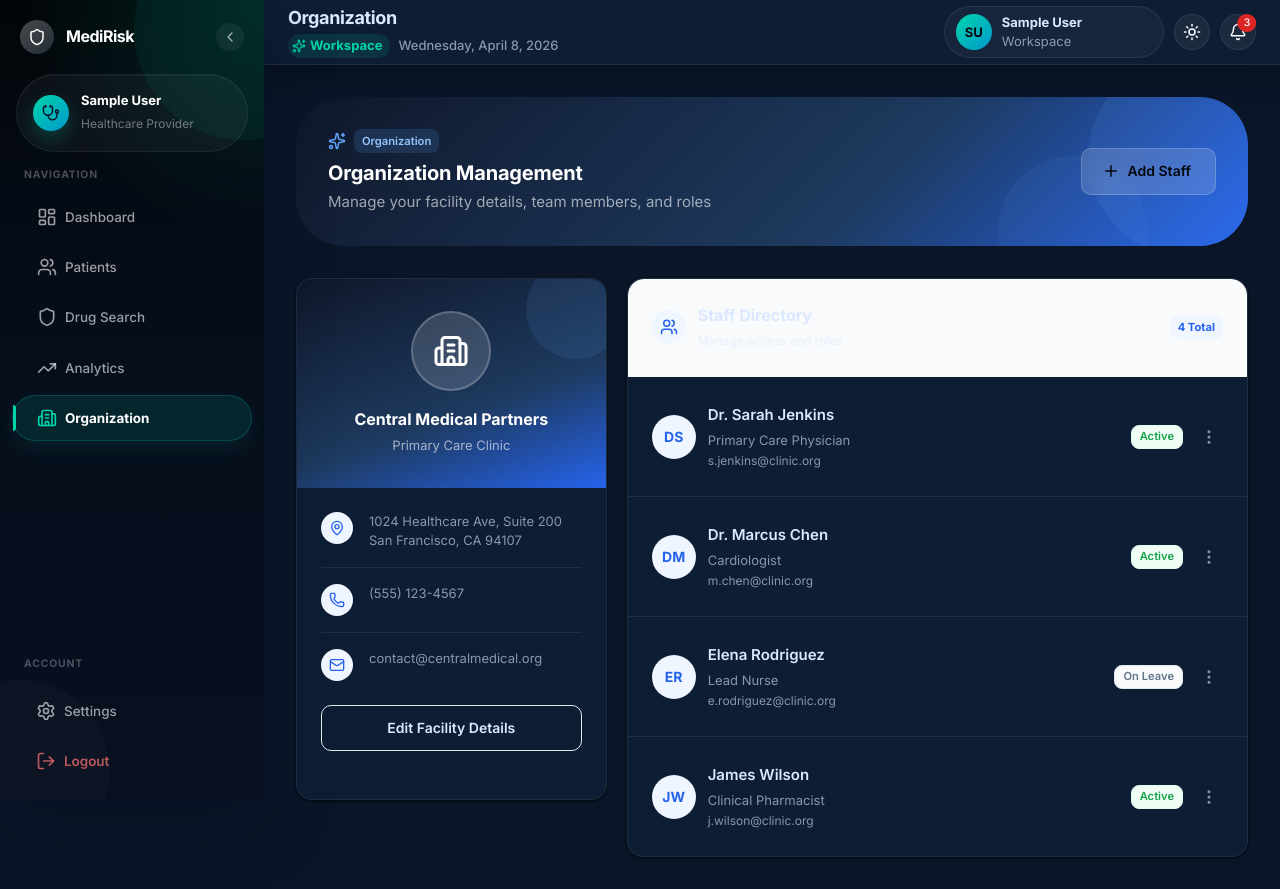
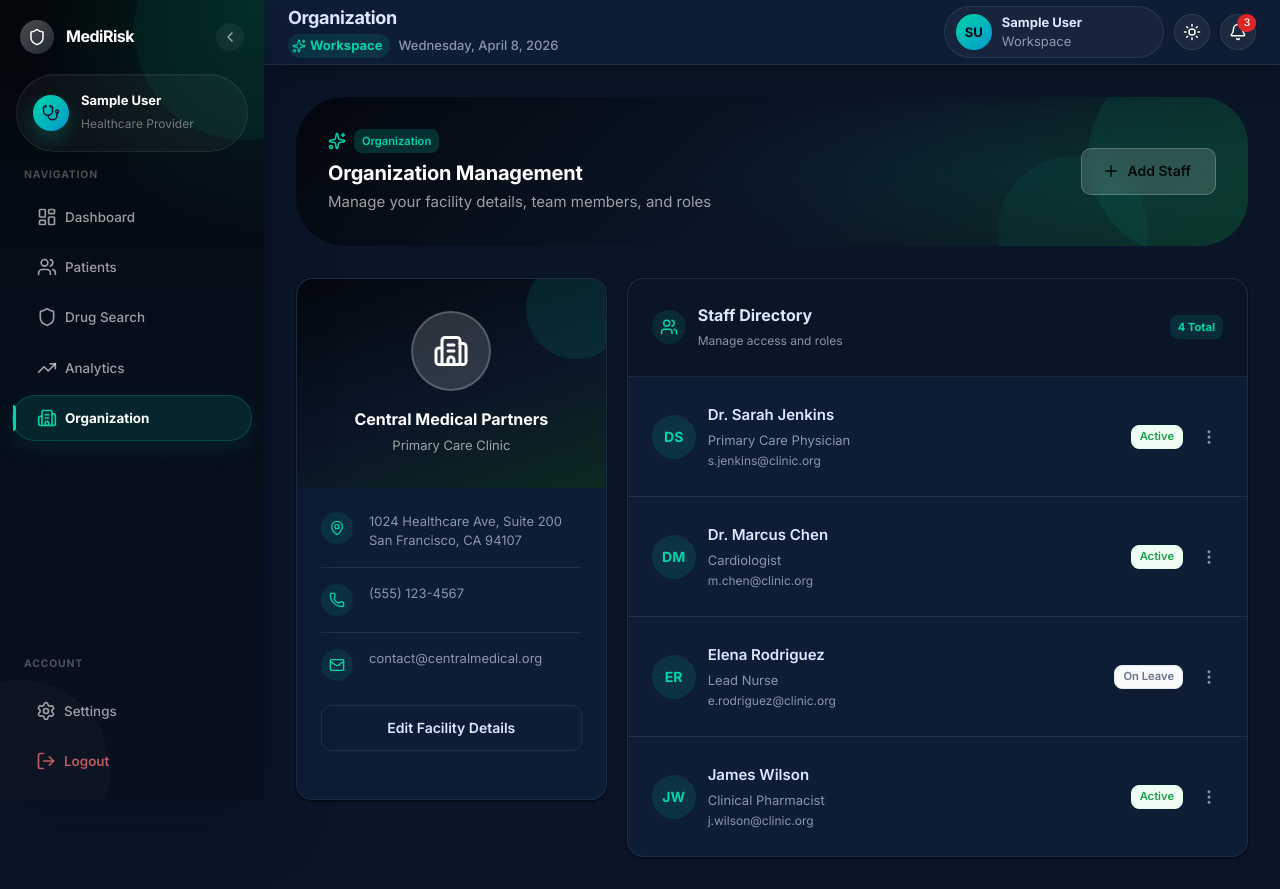
Before and after one commit to voidrlm/capstone, a React (Vite) app in the folder frontend/: page /provider/organization in a window 1280 px wide. Built offline with nearby package versions, Linux system fonts and the light colour scheme; no server answers; sample sign-in values are in the browser's storage.

Commit message:
feat: Update styling in OrganizationPage and ProviderAnalyticsPage for improved theming and visual consistency

```diff
--- a/frontend/src/pages/OrganizationPage.tsx
+++ b/frontend/src/pages/OrganizationPage.tsx
@@ -23,13 +23,14 @@ export default function OrganizationPage() {
 
     return (
         <Box>
-            <Box sx={{ mb: 4, p: { xs: 3, sm: 4 }, borderRadius: 4, background: "linear-gradient(135deg, #0f172a 0%, #1e3a5f 60%, #2563eb 100%)", color: "white", position: "relative", overflow: "hidden", display: "flex", justifyContent: "space-between", alignItems: { xs: "flex-start", sm: "center" }, flexDirection: { xs: "column", sm: "row" }, gap: 2 }}>
-                <Box sx={{ position: "absolute", top: -40, right: -40, width: 200, height: 200, borderRadius: "50%", bgcolor: "rgba(96,165,250,0.1)" }} />
-                <Box sx={{ position: "absolute", bottom: -60, right: 100, width: 150, height: 150, borderRadius: "50%", bgcolor: "rgba(96,165,250,0.06)" }} />
+            <Box sx={{ mb: 4, p: { xs: 3, sm: 4 }, borderRadius: 4, background: "linear-gradient(135deg, #04080f 0%, #0a1628 55%, #0c2820 100%)", color: "white", position: "relative", overflow: "hidden", display: "flex", justifyContent: "space-between", alignItems: { xs: "flex-start", sm: "center" }, flexDirection: { xs: "column", sm: "row" }, gap: 2 }}>
+                <Box sx={{ position: "absolute", top: -40, right: -40, width: 200, height: 200, borderRadius: "50%", bgcolor: "rgba(0,212,170,0.08)" }} />
+                <Box sx={{ position: "absolute", bottom: -60, right: 100, width: 150, height: 150, borderRadius: "50%", bgcolor: "rgba(0,212,170,0.05)" }} />
+                <Box sx={{ position: "absolute", inset: 0, background: "radial-gradient(ellipse 60% 80% at 80% 50%, rgba(0,212,170,0.07) 0%, transparent 70%)" }} />
                 <Box sx={{ position: "relative", zIndex: 1 }}>
                     <Box sx={{ display: "flex", alignItems: "center", gap: 1, mb: 1 }}>
-                        <Sparkles size={18} color="#60a5fa" />
-                        <Chip label="Organization" size="small" sx={{ bgcolor: "rgba(96,165,250,0.15)", color: "#93c5fd", fontWeight: 600, height: 24, fontSize: "0.7rem" }} />
+                        <Sparkles size={18} color="#00d4aa" />
+                        <Chip label="Organization" size="small" sx={{ bgcolor: "rgba(0,212,170,0.18)", color: "#00d4aa", fontWeight: 600, height: 24, fontSize: "0.7rem" }} />
                     </Box>
                     <Typography variant="h4" fontWeight={800} sx={{ mb: 0.5 }}>Organization Management</Typography>
                     <Typography variant="body1" sx={{ color: "rgba(255,255,255,0.6)" }}>Manage your facility details, team members, and roles</Typography>
@@ -40,8 +41,8 @@ export default function OrganizationPage() {
             <Box sx={{ display: "grid", gridTemplateColumns: { xs: "1fr", md: "1fr 2fr" }, gap: 2.5 }}>
                 <Card sx={{ height: "fit-content" }}>
                     <CardContent sx={{ p: 0 }}>
-                        <Box sx={{ p: 4, background: "linear-gradient(160deg, #0f172a 0%, #1e3a5f 60%, #2563eb 100%)", color: "white", borderRadius: "16px 16px 0 0", textAlign: "center", position: "relative", overflow: "hidden" }}>
-                            <Box sx={{ position: "absolute", top: -20, right: -20, width: 100, height: 100, borderRadius: "50%", bgcolor: "rgba(96,165,250,0.1)" }} />
+                        <Box sx={{ p: 4, background: "linear-gradient(160deg, #04080f 0%, #0a1628 55%, #0c2820 100%)", color: "white", borderRadius: "16px 16px 0 0", textAlign: "center", position: "relative", overflow: "hidden" }}>
+                            <Box sx={{ position: "absolute", top: -20, right: -20, width: 100, height: 100, borderRadius: "50%", bgcolor: "rgba(0,212,170,0.1)" }} />
                             <Box sx={{ width: 80, height: 80, bgcolor: "rgba(255,255,255,0.15)", borderRadius: "50%", display: "flex", alignItems: "center", justifyContent: "center", mx: "auto", mb: 2, border: "2px solid rgba(255,255,255,0.2)" }}>
                                 <Building2 size={36} />
                             </Box>
@@ -60,34 +61,34 @@ export default function OrganizationPage() {
                                     <Box key={i}>
                                         {i > 0 && <Divider sx={{ mb: 2 }} />}
                                         <Box sx={{ display: "flex", alignItems: "flex-start", gap: 2 }}>
-                                            <Box sx={{ p: 1, borderRadius: 2, bgcolor: "#eff6ff", display: "flex" }}><Icon size={16} color="#2563eb" /></Box>
+                                            <Box sx={{ p: 1, borderRadius: 2, bgcolor: "rgba(0,212,170,0.1)", display: "flex" }}><Icon size={16} color="#00d4aa" /></Box>
                                             <Typography variant="body2" color="text.secondary" sx={{ whiteSpace: "pre-line" }}>{item.text}</Typography>
                                         </Box>
                                     </Box>
                                 );
                             })}
-                            <Button variant="outlined" fullWidth sx={{ mt: 1, borderColor: "#e2e8f0", color: "text.primary", "&:hover": { borderColor: "#cbd5e1", bgcolor: "#f8fafc" } }}>Edit Facility Details</Button>
+                            <Button variant="outlined" fullWidth sx={{ mt: 1, borderColor: "divider", color: "text.primary", "&:hover": { borderColor: "primary.main" } }}>Edit Facility Details</Button>
                         </Box>
                     </CardContent>
                 </Card>
 
                 <Card>
-                    <Box sx={{ p: 3, borderBottom: "1px solid", borderColor: "divider", display: "flex", justifyContent: "space-between", alignItems: "center", bgcolor: "#f8fafc", borderRadius: "16px 16px 0 0" }}>
+                    <Box sx={{ p: 3, borderBottom: "1px solid", borderColor: "divider", display: "flex", justifyContent: "space-between", alignItems: "center", bgcolor: "background.default", borderRadius: "16px 16px 0 0" }}>
                         <Box sx={{ display: "flex", alignItems: "center", gap: 1.5 }}>
-                            <Box sx={{ p: 1, borderRadius: 2, bgcolor: "#eff6ff", display: "flex" }}><Users size={18} color="#2563eb" /></Box>
+                            <Box sx={{ p: 1, borderRadius: 2, bgcolor: "rgba(0,212,170,0.1)", display: "flex" }}><Users size={18} color="#00d4aa" /></Box>
                             <Box>
                                 <Typography variant="h6" fontWeight={700}>Staff Directory</Typography>
                                 <Typography variant="caption" color="text.secondary">Manage access and roles</Typography>
                             </Box>
                         </Box>
-                        <Chip label={`${staff.length} Total`} size="small" sx={{ fontWeight: 700, bgcolor: "#eff6ff", color: "#2563eb", fontSize: "0.7rem" }} />
+                        <Chip label={`${staff.length} Total`} size="small" sx={{ fontWeight: 700, bgcolor: "rgba(0,212,170,0.12)", color: "#00d4aa", fontSize: "0.7rem" }} />
                     </Box>
 
                     <List sx={{ p: 0 }}>
                         {staff.map((person, idx) => (
-                            <ListItem key={idx} sx={{ py: 2.5, px: 3, borderBottom: idx < staff.length - 1 ? "1px solid" : "none", borderColor: "divider", transition: "all 0.15s ease", "&:hover": { bgcolor: "#f8fafc" } }}>
+                            <ListItem key={idx} sx={{ py: 2.5, px: 3, borderBottom: idx < staff.length - 1 ? "1px solid" : "none", borderColor: "divider", transition: "all 0.15s ease", "&:hover": { bgcolor: "action.hover" } }}>
                                 <ListItemAvatar>
-                                    <Avatar sx={{ bgcolor: "#eff6ff", color: "#2563eb", width: 44, height: 44, mr: 1, fontWeight: 700, fontSize: 14 }}>
+                                    <Avatar sx={{ bgcolor: "rgba(0,212,170,0.12)", color: "#00d4aa", width: 44, height: 44, mr: 1, fontWeight: 700, fontSize: 14 }}>
                                         {person.name.split(" ").map(n => n[0]).join("").replace(".", "").substring(0, 2)}
                                     </Avatar>
                                 </ListItemAvatar>
```
Also changed, not shown: frontend/src/pages/ProviderAnalyticsPage.tsx (+12 -11 lines).
